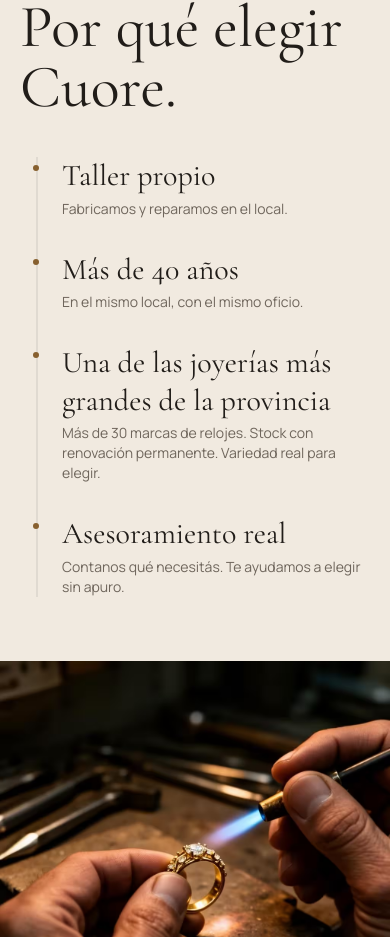
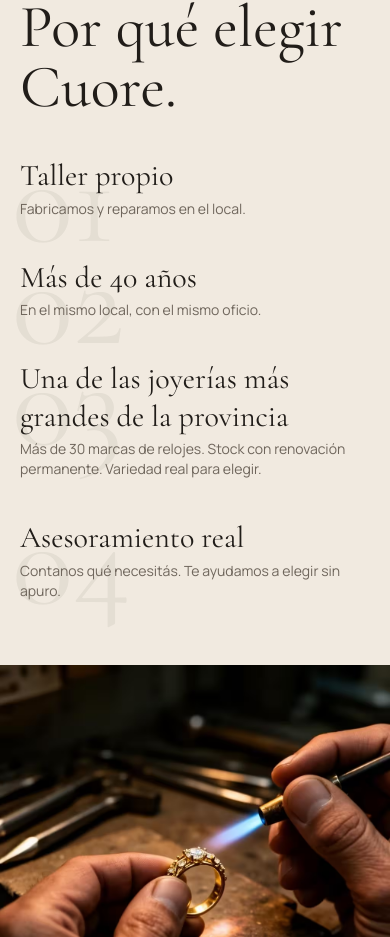
Before and after one commit to nadiaescobbb/-Cuore-joyeria, a React (Vite) app: page / in a window 390 px wide. Shown: the part 911-1848 px from the top of the page. Built offline with nearby package versions, Linux system fonts and the light colour scheme.

Commit message:
style: replace mobile timeline with editorial numbers in TrustSection

```diff
--- a/src/components/TrustSection.tsx
+++ b/src/components/TrustSection.tsx
@@ -15,11 +15,14 @@
             </h2>
           </div>
 
-          {/* Right Column (Timeline on mobile / Simple Rows on desktop) */}
-          <div className="flex flex-col gap-8 md:gap-10 lg:gap-14 border-l-2 border-border pl-6 ml-4 mt-10 md:border-none md:pl-0 md:ml-0 md:mt-0">
+          {/* Right Column (Editorial Numbers on mobile / Simple Rows on desktop) */}
+          <div className="flex flex-col gap-10 md:gap-10 lg:gap-14 mt-10 md:mt-0">
 
             <div className="relative">
-              <div className="absolute left-[-29px] top-2 w-[6px] h-[6px] rounded-full bg-accent md:hidden"></div>
+              <span className="absolute -top-5 -left-2 font-heading text-[8rem] leading-none text-foreground/6 pointer-events-none select-none z-0 md:hidden">
+                01
+              </span>
+              <div className="relative z-10">
                 <h3 className="font-heading text-3xl md:text-5xl lg:text-6xl font-normal md:font-medium leading-tight md:leading-tight text-foreground">
                   Taller propio
                 </h3>
@@ -27,9 +30,13 @@
                   Fabricamos y reparamos en el local.
                 </p>
               </div>
+            </div>
 
             <div className="relative">
-              <div className="absolute left-[-29px] top-2 w-[6px] h-[6px] rounded-full bg-accent md:hidden"></div>
+              <span className="absolute -top-5 -left-2 font-heading text-[8rem] leading-none text-foreground/6 pointer-events-none select-none z-0 md:hidden">
+                02
+              </span>
+              <div className="relative z-10">
                 <h3 className="font-heading text-3xl md:text-5xl lg:text-6xl font-normal md:font-medium leading-tight md:leading-tight text-foreground">
                   Más de 40 años
                 </h3>
@@ -37,9 +44,13 @@
                   En el mismo local, con el mismo oficio.
                 </p>
               </div>
+            </div>
 
             <div className="relative">
-              <div className="absolute left-[-29px] top-2 w-[6px] h-[6px] rounded-full bg-accent md:hidden"></div>
+              <span className="absolute -top-5 -left-2 font-heading text-[8rem] leading-none text-foreground/6 pointer-events-none select-none z-0 md:hidden">
+                03
+              </span>
+              <div className="relative z-10">
                 <h3 className="font-heading text-3xl md:text-5xl lg:text-6xl font-normal md:font-medium leading-tight md:leading-tight text-foreground">
                   Una de las joyerías más grandes de la provincia
                 </h3>
@@ -47,15 +58,20 @@
                   Más de 30 marcas de relojes. Stock con renovación permanente. Variedad real para elegir.
                 </p>
               </div>
+            </div>
 
             <div className="relative">
-              <div className="absolute left-[-29px] top-2 w-[6px] h-[6px] rounded-full bg-accent md:hidden"></div>
+              <span className="absolute -top-5 -left-2 font-heading text-[8rem] leading-none text-foreground/6 pointer-events-none select-none z-0 md:hidden">
+                04
+              </span>
+              <div className="relative z-10">
                 <h3 className="font-heading text-3xl md:text-5xl lg:text-6xl font-normal md:font-medium leading-tight md:leading-tight text-foreground">
                   Asesoramiento real
                 </h3>
                 <p className="font-body text-sm text-muted mt-1 md:mt-2">
                   Contanos qué necesitás. Te ayudamos a elegir sin apuro.
                 </p>
+              </div>
             </div>
 
           </div>
```
Lines whose indentation alone changed are shown as unchanged.
